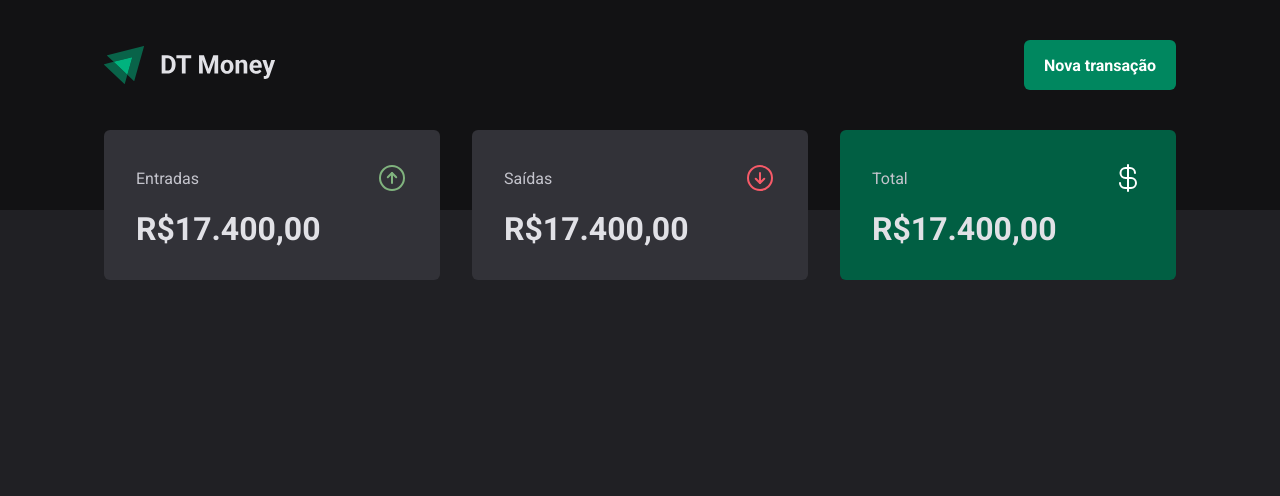
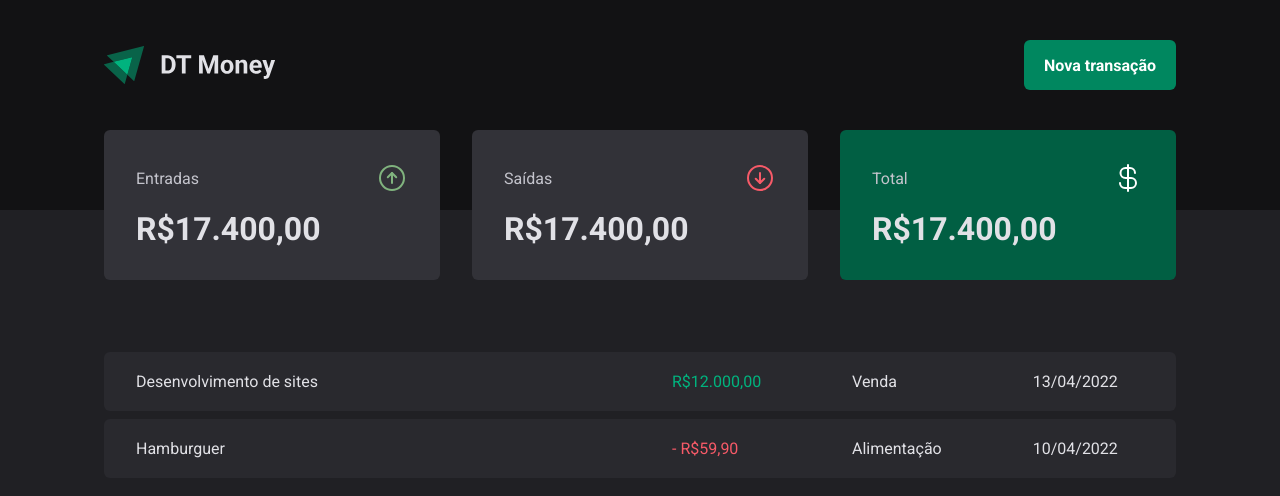
Before and after one commit to ElleLavigne/03-dt-money, a React (Vite) app: page / in a window 1280 px wide. Shown: the top 496 px of the page. Built offline with nearby package versions, Linux system fonts and the light colour scheme.

Commit message:
feat transaction summary form

```diff
--- a/src/pages/Transaction/index.tsx
+++ b/src/pages/Transaction/index.tsx
@@ -1,11 +1,40 @@
 import { Header } from '../../components/Header'
 import { Summary } from '../Summary'
+import { PriceHighLight, TransactionsContainer, TransactionTable } from './styles'
 
 export function Transaction(){
   return(
     <div>
       <Header/>
       <Summary/>
+       <TransactionsContainer>
+      <TransactionTable>
+         <tbody>
+          <tr>
+            <td width='50%'>Desenvolvimento de sites</td>
+            <td>
+              <PriceHighLight variant='income'>
+              R$12.000,00
+              </PriceHighLight>
+              </td>
+            <td>Venda</td>
+            <td>13/04/2022</td>
+          </tr>
+
+          <tr>
+            <td width='50%'>Hamburguer</td>
+            <td>
+             < PriceHighLight variant='outcome'>
+              - R$59,90
+             </PriceHighLight>
+              </td>
+            <td>Alimentação</td>
+            <td>10/04/2022</td>
+          </tr>
+
+        </tbody>
+      </TransactionTable>
+       </TransactionsContainer>
     </div>
   )
 }
--- a/src/pages/Transaction/styles.tsx
+++ b/src/pages/Transaction/styles.tsx
@@ -0,0 +1,35 @@
+import styled from "styled-components";
+
+export const TransactionsContainer = styled.main`
+  width: 100%;
+  max-width: 1120px;
+  margin: 4rem auto 0;
+  padding: 0 1.5rem;
+`
+
+export const TransactionTable = styled.table`
+  width: 100%;
+  border-collapse: separate;
+  border-spacing: 0 0.5rem;
+  /* margin-top: 1.5rem; */
+
+  td {
+    padding: 1.25rem 2rem;
+    background-color: ${(props) => props.theme["gray-700"]};
+
+    &:first-child {
+      border-top-left-radius: 6px;
+      border-bottom-left-radius: 6px;
+    }
+    &:last-child {
+      border-top-right-radius: 6px;
+      border-bottom-right-radius: 6px;
+    }
+  }
+`
+interface PriceHighLightProps{
+  variant: 'income' | 'outcome';
+}
+export const PriceHighLight = styled.span<PriceHighLightProps>`
+color: ${props => props.variant === 'income' ? props.theme["green-300"] : props.theme["red-300"]};
+`
```
